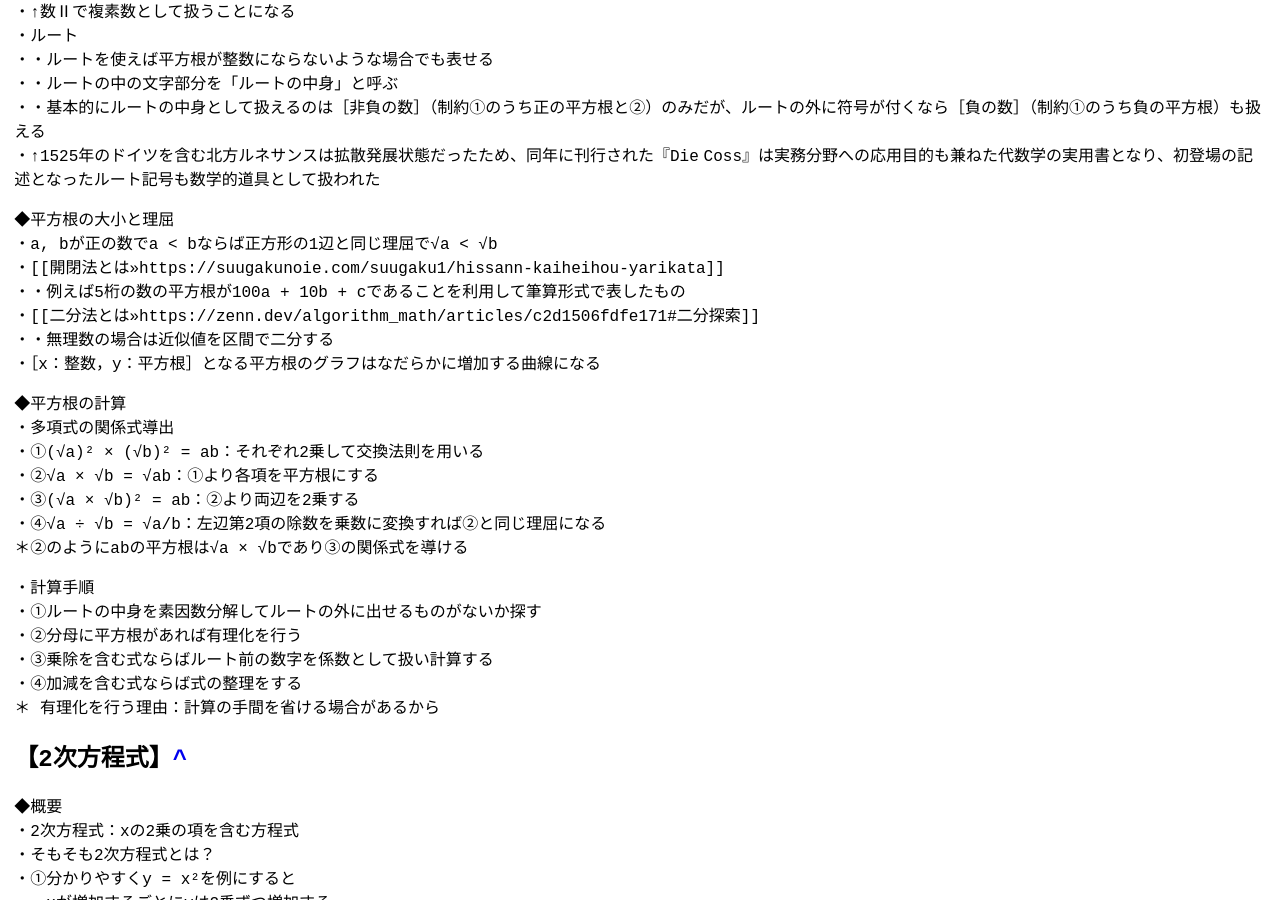
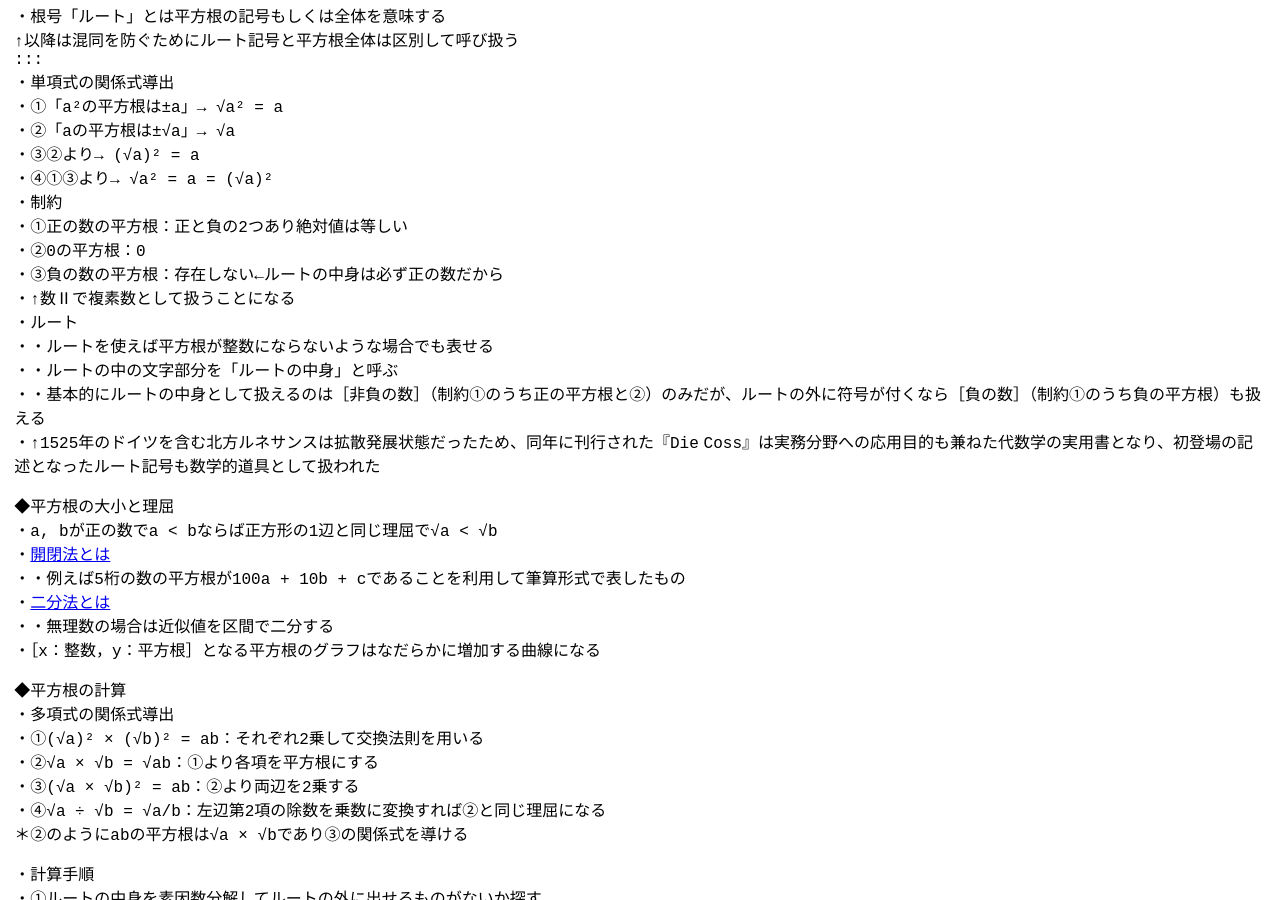
Before and after one commit to zoldof/algo-notes-ci, a Jekyll site: the page built from docs/dist/chu3-1/index.md, in a window 1280 px wide and 900 px high, scrolled down 4165 px. Built offline with Jekyll 4.4.1, drawn with Linux system fonts in a browser that asks for light colours; some of the changed lines change nothing that is shown; some of the changed text lies outside the part shown.

Commit message:
Update index.md

```diff
--- a/docs/dist/chu3-1/index.md
+++ b/docs/dist/chu3-1/index.md
@@ -115,7 +115,7 @@ robots: noindex
 ・除算は割り切れるもの限定とする
 :::
 
-&ref(https://image01.seesaawiki.jp/a/o/algorithm-memo/1b81b258c8a99164.jpg,500,836)
+![](https://image01.seesaawiki.jp/a/o/algorithm-memo/1b81b258c8a99164.jpg,500,836)
 ## 【多項式】
 
 ◆式の展開
@@ -191,9 +191,9 @@ robots: noindex
 
 ◆平方根の大小と理屈
 ・a, bが正の数でa < bならば正方形の1辺と同じ理屈で√a < √b
-・[[開閉法とは>>https://suugakunoie.com/suugaku1/hissann-kaiheihou-yarikata]]
+・<a href="https://suugakunoie.com/suugaku1/hissann-kaiheihou-yarikata" target="_blank">開閉法とは</a>
 ・・例えば5桁の数の平方根が100a + 10b + cであることを利用して筆算形式で表したもの
-・[[二分法とは>>https://zenn.dev/algorithm_math/articles/c2d1506fdfe171#二分探索]]
+・<a href="https://zenn.dev/algorithm_math/articles/c2d1506fdfe171#二分探索" target="_blank">二分法とは</a>
 ・・無理数の場合は近似値を区間で二分する
 ・［x：整数，y：平方根］となる平方根のグラフはなだらかに増加する曲線になる
 
```
